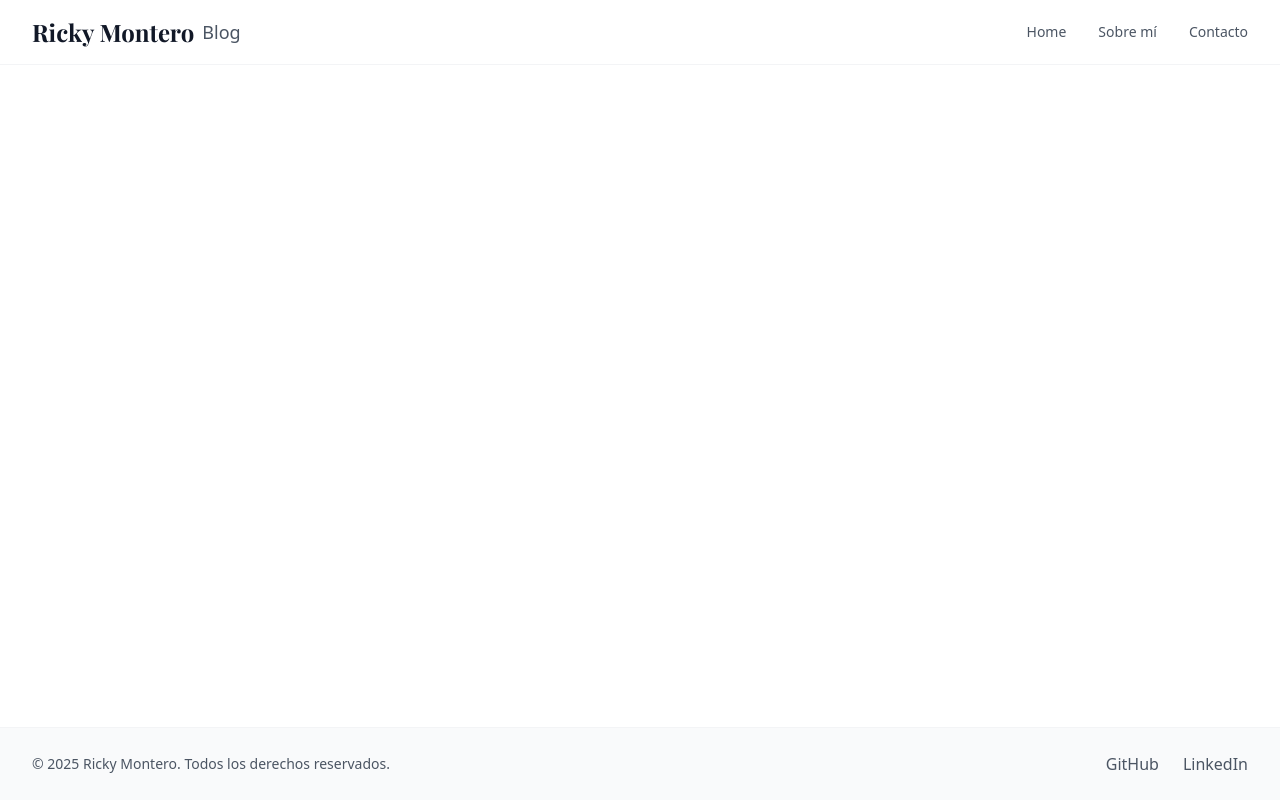
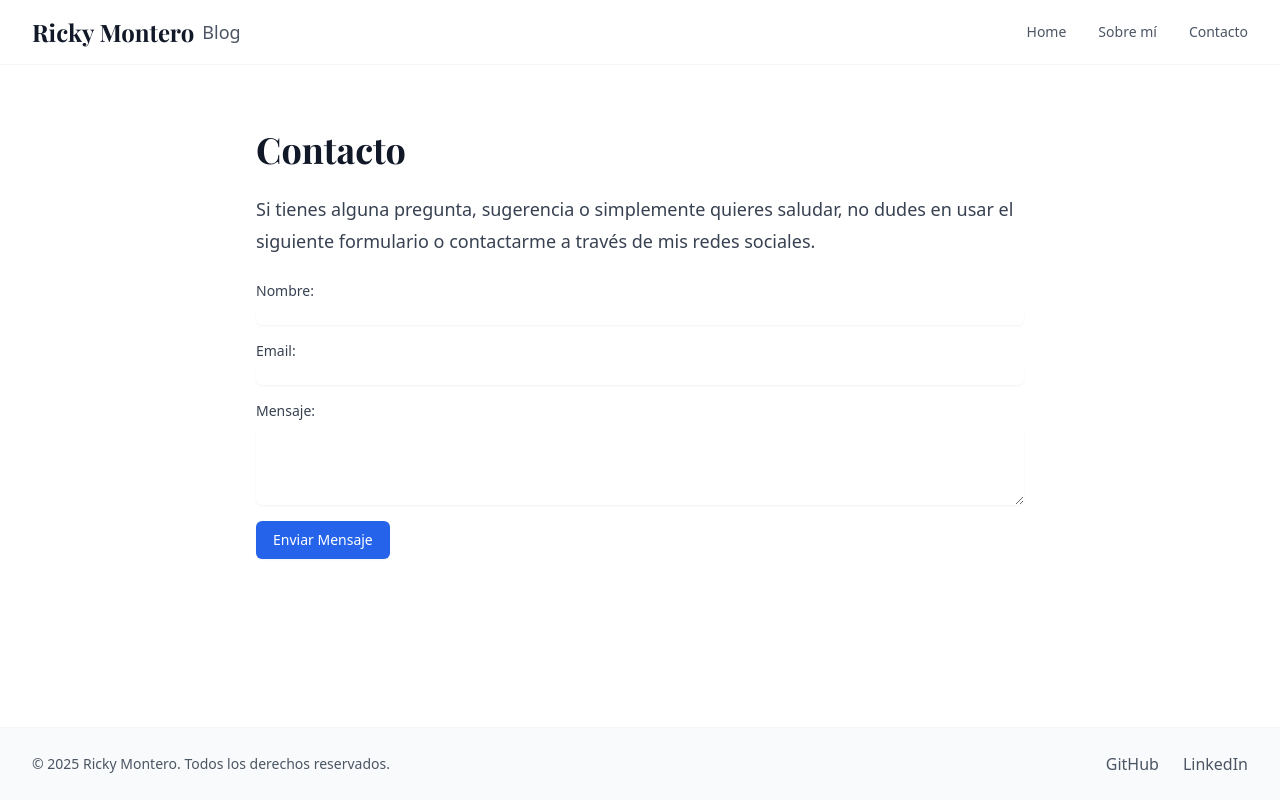
Before and after one commit to rickyjobs07/ricky-blog, a React (Vite) app: page /contact in a window 1280 px wide. Built offline with nearby package versions, Linux system fonts and the light colour scheme.

Commit message:
Add About, Contact, and NotFound pages

```diff
--- a/src/App.tsx
+++ b/src/App.tsx
@@ -1,18 +1,28 @@
 import React from 'react';
 import { BrowserRouter as Router, Routes, Route } from 'react-router-dom';
+import { HelmetProvider } from 'react-helmet-async';
+
 import Layout from './components/Layout';
 import Home from './pages/Home';
 import Article from './pages/Article';
+import About from './pages/About';
+import Contact from './pages/Contact';
+import NotFound from './pages/NotFound';
 
 const App: React.FC = () => (
+  <HelmetProvider>
     <Router>
       <Layout>
         <Routes>
           <Route path="/" element={<Home />} />
           <Route path="/post/:slug" element={<Article />} />
+          <Route path="/about" element={<About />} />
+          <Route path="/contact" element={<Contact />} />
+          <Route path="*" element={<NotFound />} />
         </Routes>
       </Layout>
     </Router>
+  </HelmetProvider>
 );
 
 export default App;
--- /dev/null
+++ b/src/pages/About.tsx
@@ -0,0 +1,45 @@
+import React from 'react';
+import { Helmet } from 'react-helmet-async';
+
+const About: React.FC = () => {
+  return (
+    <>
+      <Helmet>
+        <title>Sobre Mí | Ricky Montero Blog</title>
+        <meta name="description" content="Conoce más sobre Ricky Montero, desarrollador web y autor del blog." />
+      </Helmet>
+      <div className="max-w-3xl mx-auto py-8">
+        <h1 className="text-4xl font-serif font-bold text-gray-900 mb-6">Sobre Mí</h1>
+        <div className="prose prose-lg max-w-none text-gray-700">
+          <p>
+            ¡Hola! Soy Ricky Montero, un apasionado del desarrollo web. Con años de experiencia en la creación de aplicaciones web robustas y amigables para el usuario, disfruto transformando ideas complejas en soluciones digitales funcionales y estéticamente agradables.
+          </p>
+          <p>
+            Mi viaje en el mundo de la tecnología comenzó explorando... (aquí puedes añadir más detalles sobre tu experiencia, intereses, tecnologías favoritas, etc.)
+          </p>
+          <p>
+            En este blog, comparto mis aprendizajes, tutoriales, reflexiones sobre tecnología y desarrollo, y quizás alguna que otra historia personal. Espero que encuentres el contenido útil e inspirador.
+          </p>
+          <h2>Mi Enfoque</h2>
+          <ul>
+            <li>Desarrollo Frontend con React y TypeScript</li>
+            <li>Diseño Responsivo y Accesible</li>
+            <li>Optimización de Rendimiento</li>
+            <li>Aprendizaje Continuo y Exploración de Nuevas Tecnologías</li>
+          </ul>
+          <h2>Conecta Conmigo</h2>
+          <p>
+            Puedes encontrarme en: (aquí puedes añadir enlaces a tus perfiles profesionales, como LinkedIn, GitHub, Twitter, etc.)
+            <ul>
+              <li><a href="#">LinkedIn</a></li>
+              <li><a href="#">GitHub</a></li>
+              <li><a href="#">Twitter</a></li>
+            </ul>
+          </p>
+        </div>
+      </div>
+    </>
+  );
+};
+
+export default About;
--- /dev/null
+++ b/src/pages/Contact.tsx
@@ -0,0 +1,98 @@
+import React, { useState } from 'react';
+import { Helmet } from 'react-helmet-async';
+
+const Contact: React.FC = () => {
+  const [formData, setFormData] = useState({
+    name: '',
+    email: '',
+    message: '',
+  });
+
+  const handleChange = (e: React.ChangeEvent<HTMLInputElement | HTMLTextAreaElement>) => {
+    setFormData({
+      ...formData,
+      [e.target.name]: e.target.value,
+    });
+  };
+
+  const handleSubmit = (e: React.FormEvent<HTMLFormElement>) => {
+    e.preventDefault();
+    // Aquí iría la lógica para enviar el formulario
+    // Por ejemplo, usar fetch() para enviar los datos a un endpoint de backend
+    // o a un servicio de formularios de terceros.
+    console.log('Datos del formulario:', formData);
+    alert('Formulario enviado (simulado). Revisa la consola.');
+    // Resetear el formulario después de enviar (opcional)
+    setFormData({
+      name: '',
+      email: '',
+      message: '',
+    });
+  };
+
+  return (
+    <>
+      <Helmet>
+        <title>Contacto | Ricky Montero Blog</title>
+        <meta name="description" content="Ponte en contacto con Ricky Montero." />
+      </Helmet>
+      <div className="max-w-3xl mx-auto py-8">
+        <h1 className="text-4xl font-serif font-bold text-gray-900 mb-6">Contacto</h1>
+        <div className="prose prose-lg max-w-none text-gray-700">
+          <p>
+            Si tienes alguna pregunta, sugerencia o simplemente quieres saludar, no dudes en usar el siguiente formulario o contactarme a través de mis redes sociales.
+          </p>
+
+          <form onSubmit={handleSubmit} className="space-y-4">
+            <div>
+              <label htmlFor="name" className="block text-sm font-medium text-gray-700">Nombre:</label>
+              <input
+                type="text"
+                id="name"
+                name="name"
+                value={formData.name}
+                onChange={handleChange}
+                required
+                className="mt-1 block w-full border-gray-300 rounded-md shadow-sm focus:ring-blue-500 focus:border-blue-500 sm:text-sm"
+              />
+            </div>
+            <div>
+              <label htmlFor="email" className="block text-sm font-medium text-gray-700">Email:</label>
+              <input
+                type="email"
+                id="email"
+                name="email"
+                value={formData.email}
+                onChange={handleChange}
+                required
+                className="mt-1 block w-full border-gray-300 rounded-md shadow-sm focus:ring-blue-500 focus:border-blue-500 sm:text-sm"
+              />
+            </div>
+            <div>
+              <label htmlFor="message" className="block text-sm font-medium text-gray-700">Mensaje:</label>
+              <textarea
+                id="message"
+                name="message"
+                rows={4}
+                value={formData.message}
+                onChange={handleChange}
+                required
+                className="mt-1 block w-full border-gray-300 rounded-md shadow-sm focus:ring-blue-500 focus:border-blue-500 sm:text-sm"
+              />
+            </div>
+            <div>
+              <button
+                type="submit"
+                className="inline-flex justify-center py-2 px-4 border border-transparent shadow-sm text-sm font-medium rounded-md text-white bg-blue-600 hover:bg-blue-700 focus:outline-none focus:ring-2 focus:ring-offset-2 focus:ring-blue-500"
+              >
+                Enviar Mensaje
+              </button>
+            </div>
+          </form>
+        </div>
+      </div>
+    </>
+  );
+};
+
+export default Contact;
--- /dev/null
+++ b/src/pages/NotFound.tsx
@@ -0,0 +1,29 @@
+import React from 'react';
+import { Helmet } from 'react-helmet-async';
+import { Link } from 'react-router-dom';
+
+const NotFound: React.FC = () => {
+  return (
+    <>
+      <Helmet>
+        <title>404 - Página no encontrada | Ricky Montero Blog</title>
+        <meta name="description" content="La página que buscas no existe." />
+      </Helmet>
+      <div className="flex flex-col items-center justify-center min-h-[60vh] text-center">
+        <h1 className="text-6xl font-bold text-gray-800 mb-4">404</h1>
+        <h2 className="text-2xl font-semibold text-gray-600 mb-8">Página no encontrada</h2>
+        <p className="text-gray-700 mb-8">
+          Lo sentimos, la página que estás buscando no parece existir.
+        </p>
+        <Link
+          to="/"
+          className="px-6 py-3 bg-blue-600 text-white rounded-md text-lg font-semibold hover:bg-blue-700 transition-colors"
+        >
+          Ir a la página principal
+        </Link>
+      </div>
+    </>
+  );
+};
+
+export default NotFound;
```
Lines whose indentation alone changed are shown as unchanged.
